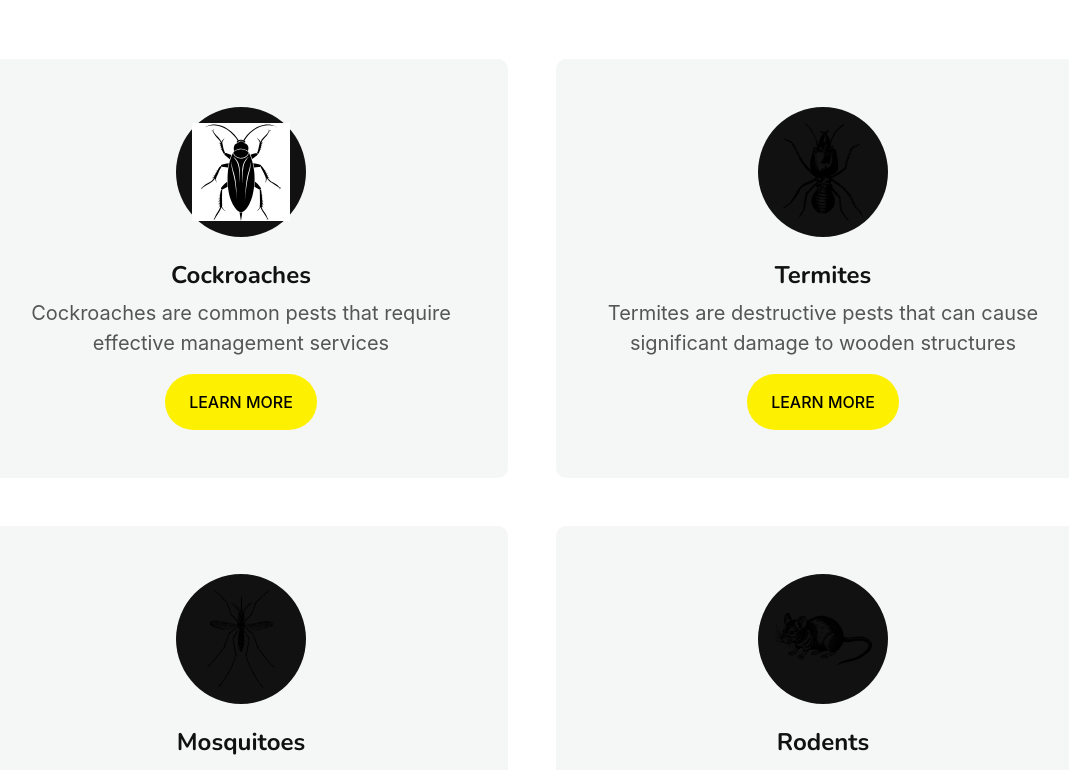
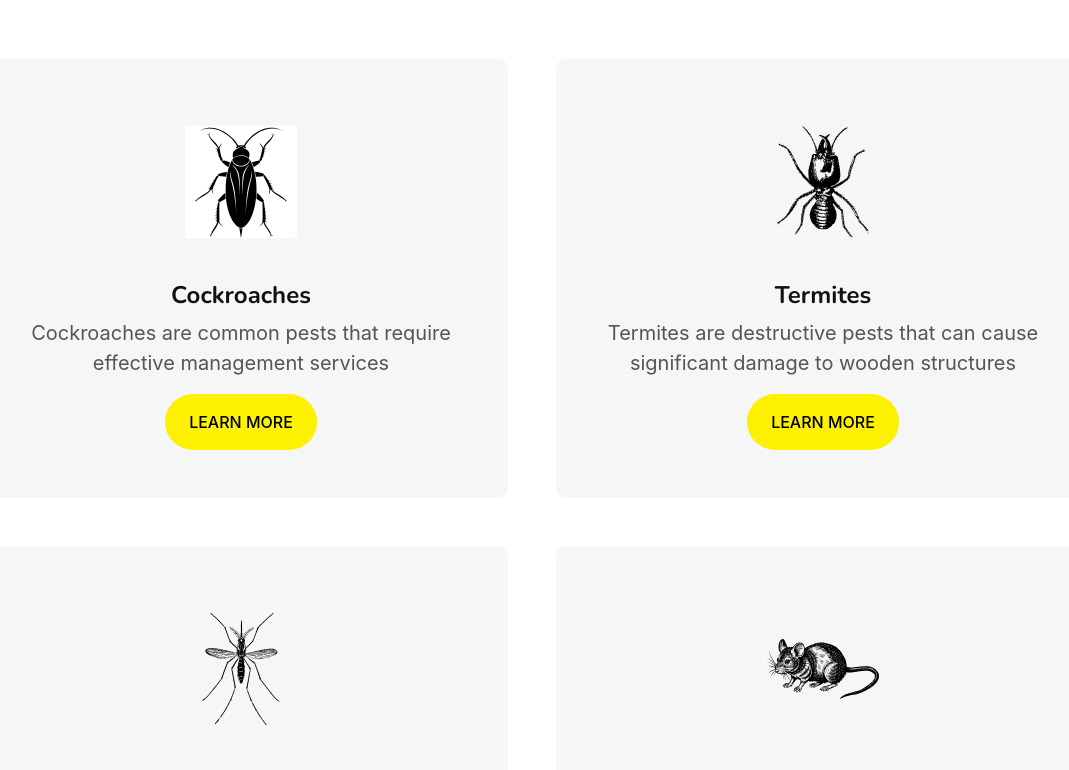
Before and after one commit to Pavan-Chavan/nathpest, a React (Create React App) app: page / in a window 1280 px wide. Shown: the part 2759-3529 px from the top of the page, without its empty margins (108-1177 px from the left). Built offline with nearby package versions, Linux system fonts and the light colour scheme.

Commit message:
whatsappmsg

```diff
--- a/public/css/style.css
+++ b/public/css/style.css
@@ -372,59 +372,15 @@
 /*** About End ***/
 
 
-/*** Services Start ***/
-.services-inner-icon {
-    width: 130px;
-    height: 130px;
-    background: var(--bs-dark);
+/* ** Services Start ** */
+.services-inner-icon{
+    height: 150px;
+    width: 150px;
     display: flex;
-    align-items: center;
-    justify-content: center;
-    transition: .5s;
-    position: relative;
-
+    align-items:center;
+    justify-content:center;
 }
-
-
-.services-inner-icon::after {
-    content: "";
-    position: absolute;
-    width: 0;
-    height: 0;
-    border-radius: 62px;
-    top: 50%;
-    left: 50%;
-    transition: .5s;
-}
-
-.services-item:hover .services-inner-icon::after {
-    width: 100%;
-    height: 100%;
-    margin-top: -50%;
-    margin-left: -50%;
-    background: var(--bs-primary);
-    color: var(--bs-dark);
-
-}
-
-.services-item img {
-    text-align: center;
-    transition: .5s;
-}
-
-.services-item:hover img {
-    color: var(--bs-dark) !important;
-    z-index: 1;
-    rotate: 360deg;
-}
-
-.services-btn {
-    display: flex;
-    align-items: center;
-    justify-content: center;
-}
-
-/*** Services Start ***/
+/*** Services End ***/
 
 /*** Project Start ***/
 .project-item {
--- a/public/index.html
+++ b/public/index.html
@@ -9,7 +9,7 @@
       name="description"
       content="Makes Your Premises Pest Free with Low Cost, Pest Control Guarantee, Customer Satisfaction, Free inspection and device"
     />
-    <link rel="apple-touch-icon" href="./nathlogo.png" />
+    <link rel="apple-touch-icon" href="./nathlogo.ico" />
     <!--
       manifest.json provides metadata used when your web app is installed on a
       user's mobile device or desktop. See https://developers.google.com/web/fundamentals/web-app-manifest/
--- a/src/components/Footer.jsx
+++ b/src/components/Footer.jsx
@@ -1,6 +1,9 @@
 import React from 'react'
 
 function Footer() {
+
+  const whatsappNumber = '+917028399920';
+  const pretypedMsg = 'Hello, I have enquiry about pest service';
   return (
     <div>
       <div class="container-fluid footer py-5 wow fadeIn" data-wow-delay=".3s">
@@ -66,8 +69,9 @@ function Footer() {
         </div>
       </div>
       <a href="#" class="btn btn-primary rounded-circle border-3 back-to-top"><i class="fa fa-arrow-up"></i></a>
-      <a href="tel:+918482869086" class="btn btn-primary rounded-circle border-3 phone-call"><i class="fa fa-phone"></i></a>
-      <a href="whatsapp://send?phone=+918482869086" class="btn btn-primary rounded-circle border-3 whats-app"><i class="fa whatsapp-icon"></i></a>
+      <a href="tel:+917028399920" class="btn btn-primary rounded-circle border-3 phone-call"><i class="fa fa-phone"></i></a>
+      <a href={`https://wa.me/${whatsappNumber}?text=${encodeURIComponent(pretypedMsg)}`} class="btn btn-primary rounded-circle border-3 whats-app">
+        <i class="fa whatsapp-icon"></i></a>
     </div>
   )
 }
--- a/src/components/Services.jsx
+++ b/src/components/Services.jsx
@@ -12,7 +12,7 @@ function Services() {
         </div>
         <div class="row g-5">
           <div class="col-xxl-3 col-lg-6 col-md-6 col-sm-12 wow fadeInUp" data-wow-delay=".3s">
-            <div class="bg-light rounded p-5 services-item">
+            <div class="bg-light rounded p-5">
               <div class="d-flex" style={{ alignItems: "center", justifyContent: "center" }}>
                 <div class="mb-4 rounded-circle services-inner-icon">
                   <img src="/img/Cockroach.svg" alt='cockroach' class="h-75 w-75"/>
@@ -24,7 +24,7 @@ function Services() {
             </div>
           </div>
           <div class="col-xxl-3 col-lg-6 col-md-6 col-sm-12 wow fadeInUp" data-wow-delay=".5s">
-            <div class="bg-light rounded p-5 services-item">
+            <div class="bg-light rounded p-5">
               <div class="d-flex" style={{ alignItems: "center", justifyContent: "center" }}>
                 <div class="mb-4 rounded-circle services-inner-icon">
                   <img src='/img/Termits.svg' alt='termits' class="h-75 w-75"/>
@@ -36,7 +36,7 @@ function Services() {
             </div>
           </div>
           <div class="col-xxl-3 col-lg-6 col-md-6 col-sm-12 wow fadeInUp" data-wow-delay=".7s">
-            <div class="bg-light rounded p-5 services-item">
+            <div class="bg-light rounded p-5">
               <div class="d-flex" style={{ alignItems: "center", justifyContent: "center" }}>
                 <div class="mb-4 rounded-circle services-inner-icon">
                   <img src='/img/Mosquito.svg' alt='mosquito' class="h-75 w-75"/>
@@ -48,7 +48,7 @@ function Services() {
             </div>
           </div>
           <div class="col-xxl-3 col-lg-6 col-md-6 col-sm-12 wow fadeInUp" data-wow-delay=".9s">
-            <div class="bg-light rounded p-5 services-item">
+            <div class="bg-light rounded p-5">
               <div class="d-flex" style={{ alignItems: "center", justifyContent: "center" }}>
                 <div class="mb-4 rounded-circle services-inner-icon">
                   <img src='/img/Rodents.svg' alt='rodents' class="h-75 w-75"/>
@@ -60,7 +60,7 @@ function Services() {
             </div>
           </div>
           <div class="col-xxl-3 col-lg-6 col-md-6 col-sm-12 wow fadeInUp" data-wow-delay=".9s">
-            <div class="bg-light rounded p-5 services-item">
+            <div class="bg-light rounded p-5">
               <div class="d-flex" style={{ alignItems: "center", justifyContent: "center" }}>
                 <div class="mb-4 rounded-circle services-inner-icon">
                   <img src='/img/Bedbug.svg' alt='bedbugs' class="h-75 w-75"/>
@@ -72,7 +72,7 @@ function Services() {
             </div>
           </div>
           <div class="col-xxl-3 col-lg-6 col-md-6 col-sm-12 wow fadeInUp" data-wow-delay=".9s">
-            <div class="bg-light rounded p-5 services-item">
+            <div class="bg-light rounded p-5">
               <div class="d-flex" style={{ alignItems: "center", justifyContent: "center" }}>
                 <div class="mb-4 rounded-circle services-inner-icon">
                   <img src='/img/housefly-153407.svg' alt='flies' class="h-75 w-75"/>
@@ -84,7 +84,7 @@ function Services() {
             </div>
           </div>
           <div class="col-xxl-3 col-lg-6 col-md-6 col-sm-12 wow fadeInUp" data-wow-delay=".9s">
-            <div class="bg-light rounded p-5 services-item">
+            <div class="bg-light rounded p-5">
               <div class="d-flex" style={{ alignItems: "center", justifyContent: "center" }}>
                 <div class="mb-4 rounded-circle services-inner-icon">
                   <img src='/img/Lizards.svg' alt='lizard' class="h-75 w-75"/>
@@ -96,7 +96,7 @@ function Services() {
             </div>
           </div>
           <div class="col-xxl-3 col-lg-6 col-md-6 col-sm-12 wow fadeInUp" data-wow-delay=".9s">
-            <div class="bg-light rounded p-5 services-item">
+            <div class="bg-light rounded p-5">
               <div class="d-flex" style={{ alignItems: "center", justifyContent: "center" }}>
                 <div class="mb-4 rounded-circle services-inner-icon">
                   <i class="fa fa-spider fa-3x text-primary"></i>
@@ -108,7 +108,7 @@ function Services() {
             </div>
           </div>
           <div class="col-xxl-3 col-lg-6 col-md-6 col-sm-12 wow fadeInUp" data-wow-delay=".9s">
-            <div class="bg-light rounded p-5 services-item">
+            <div class="bg-light rounded p-5">
               <div class="d-flex" style={{ alignItems: "center", justifyContent: "center" }}>
                 <div class="mb-4 rounded-circle services-inner-icon">
                   <i class="fa fa-spider fa-3x text-primary"></i>
```
Also changed, not shown: public/nathlogo.png (deleted), 1 other file (tests, documents, lock files or other folders).
